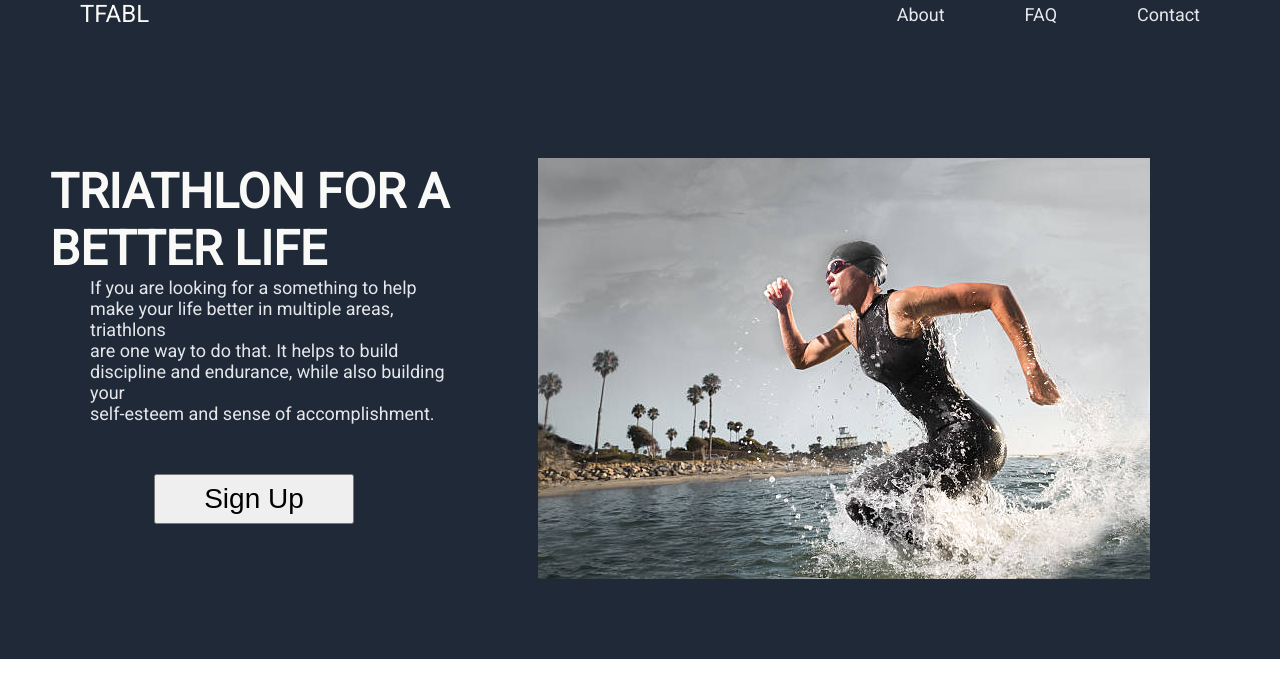
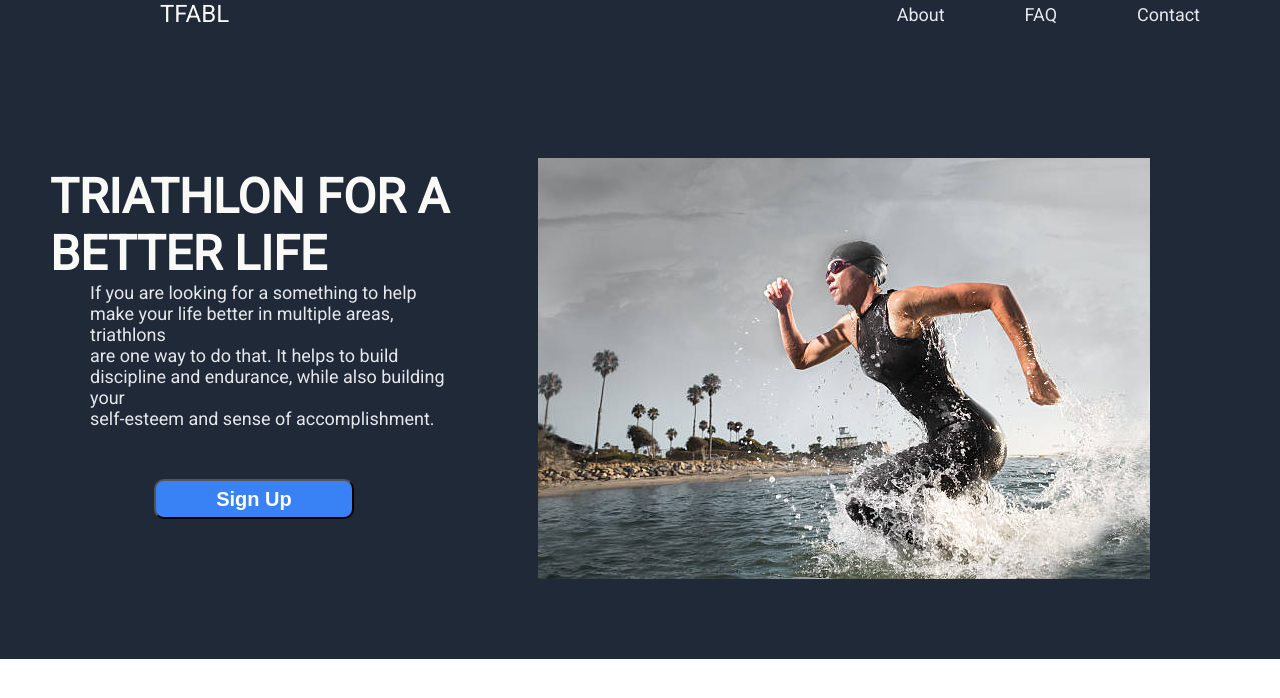
Before and after one commit to jdavruss/landing-page, a plain HTML site: page index.html in a window 1280 px wide. Drawn offline with Linux system fonts and the light colour scheme.

Commit message:
change button to round

```diff
--- a/index.html
+++ b/index.html
@@ -28,7 +28,7 @@
                     <button type="button" class="sign-up-one">Sign Up</button>
                 </div>
                 <div class="content-right">
-                    <img src="images/swimmer-running.jpg">
+                    <img src="images/swimmer-running.jpg" alt="Swimmer Running Through Water">
                 </div>
             </div>
             </div>
--- a/styles.css
+++ b/styles.css
@@ -17,7 +17,7 @@ body{
 #header-logo {
     font-size: 24px;
     color: #f9faf8;
-    margin-left: 80px;
+    margin-left: 160px;
 }
 
 .header-link {
@@ -85,6 +85,11 @@ img {
 button {
     margin: 50px;
     width: 200px;
-    height: 50px;
-    font-size: 28px;
+    height: 40px;
+    font-size: 20px;
+    background-color: #3882f6;
+    border-radius: 10px;
+    font-weight: bold;
+    color: white;
+
 }
```
